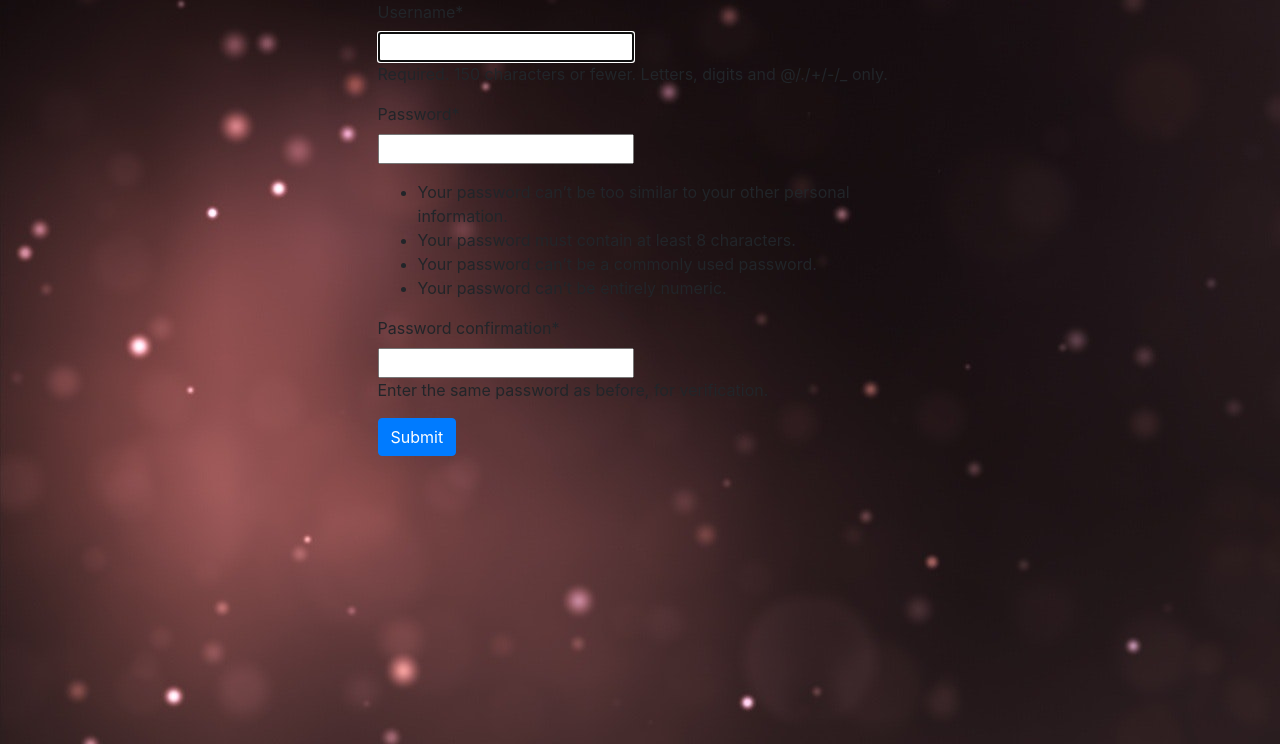
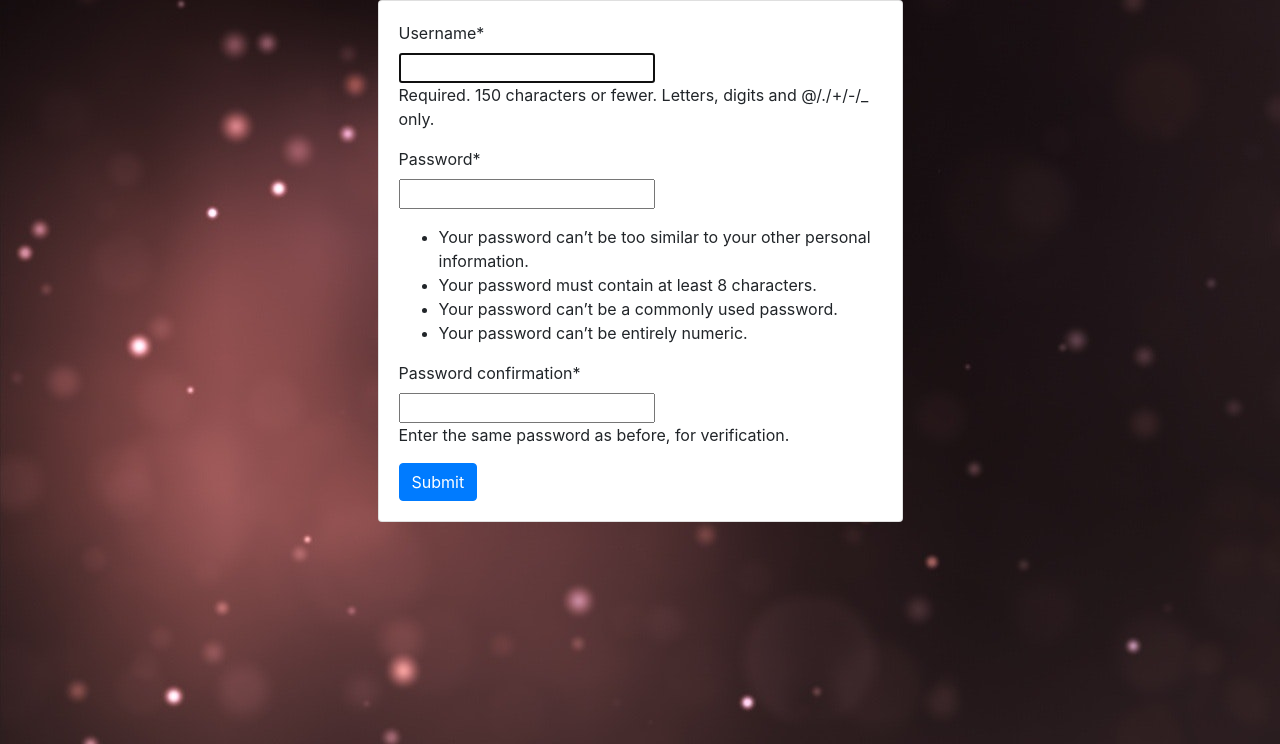
Before and after one commit to hfolcot/dotfive, a Django app: page /accounts/register in a window 1280 px wide. Shown: the part 56-800 px from the top of the page. Run offline with Django 3.2, Linux system fonts and the light colour scheme; some libraries are stand-ins or nearby versions.

Commit message:
styling fix

```diff
--- a/accounts/templates/login.html
+++ b/accounts/templates/login.html
@@ -3,6 +3,7 @@
 {% block content %}
 
 <div class="row mt-4">
+	<div class="card card-body">
 		{% if not request.user.is_authenticated %}
 		<div class="col-12 col-sm-10 offset-sm-1 col-md-6 offset-md-3 d-flex flex-column align-items-center">
 			<form method="POST">
@@ -27,5 +28,7 @@
 		{% endif %}
 	</div>
 
+</div>
+
 
 {% endblock %}
--- a/accounts/templates/logout.html
+++ b/accounts/templates/logout.html
@@ -2,6 +2,7 @@
 
 {% block content %}
 <div class="row mt-4">
+    <div class="card card-body">
         <div class="col-12 col-sm-10 offset-sm-1 col-md-6 offset-md-3 d-flex justify-content-center">
             <div class="mt-5">
                 <div class="d-flex justify-content-center">
@@ -13,4 +14,6 @@
             </div>
         </div>
     </div>
+
+    </div>
 {% endblock content %}
--- a/accounts/templates/register.html
+++ b/accounts/templates/register.html
@@ -2,11 +2,14 @@
 {% load crispy_forms_tags %}
 {% block content %}
 <div class="col-12 col-lg-6 offset-lg-3" id="registerForm">
-        <form method="POST">
+  <div class="card card-body">
+    <form method="POST">
           {% csrf_token %}
           {{ form|crispy }}
             <button type="submit" class="btn btn-primary">Submit</button>
         </form>
+  </div>
+
     </div>
 
 {% endblock content %}
```
Lines whose indentation alone changed are shown as unchanged.
